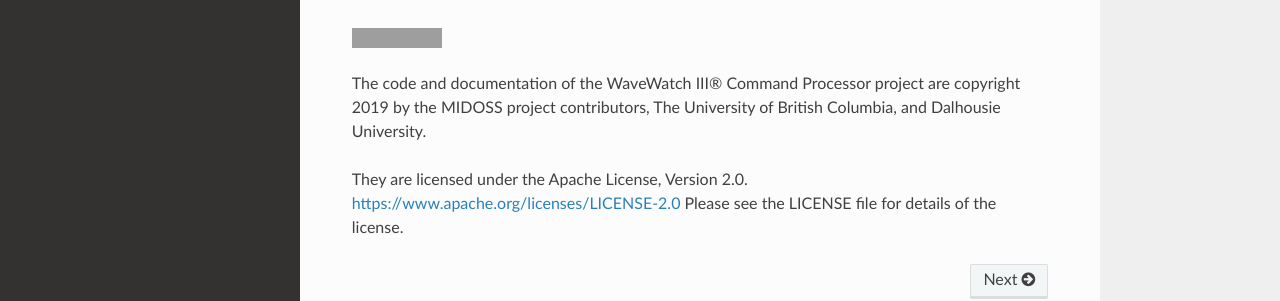
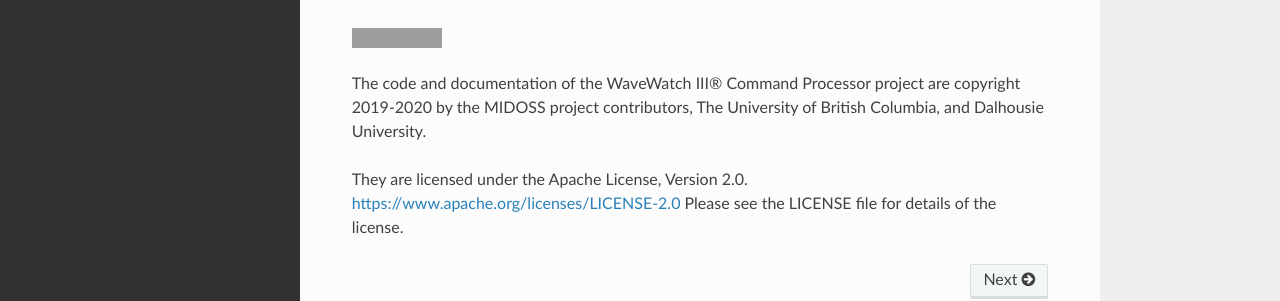
Before and after one commit to SalishSeaCast/WWatch3-Cmd, a Sphinx documentation site: the page built from docs/index.rst, in a window 1280 px wide and 900 px high, scrolled down 582 px. Shown: the part 447-748 px from the top of the window. Built offline with Sphinx 7.4.7 and the Read the Docs theme 2.0.0, drawn with Linux system fonts in a browser that asks for light colours; grey boxes are pictures that could not be loaded.

Commit message:
Update copyright year range to include 2020

```diff
--- a/README.rst
+++ b/README.rst
@@ -58,7 +58,7 @@
     :alt: Licensed under the Apache License, Version 2.0
 
 The code and documentation of the WaveWatch III® Command Processor project
-are copyright 2019 the MIDOSS project contributors, The University of British Columbia,
+are copyright 2019-2020 the MIDOSS project contributors, The University of British Columbia,
 and Dalhousie University.
 
 They are licensed under the Apache License, Version 2.0.
--- a/docs/index.rst
+++ b/docs/index.rst
@@ -1,4 +1,4 @@
-.. Copyright 2019, the MIDOSS project contributors, The University of British Columbia,
+.. Copyright 2019-2020, the MIDOSS project contributors, The University of British Columbia,
 .. and Dalhousie University.
 ..
 .. Licensed under the Apache License, Version 2.0 (the "License");
@@ -59,7 +59,7 @@
     :alt: Licensed under the Apache License, Version 2.0
 
 The code and documentation of the WaveWatch III® Command Processor project
-are copyright 2019 by the MIDOSS project contributors, The University of British Columbia,
+are copyright 2019-2020 by the MIDOSS project contributors, The University of British Columbia,
 and Dalhousie University.
 
 They are licensed under the Apache License, Version 2.0.
--- a/docs/pkg_development.rst
+++ b/docs/pkg_development.rst
@@ -1,4 +1,4 @@
-.. Copyright 2019, the MIDOSS project contributors, The University of British Columbia,
+.. Copyright 2019-2020, the MIDOSS project contributors, The University of British Columbia,
 .. and Dalhousie University.
 ..
 .. Licensed under the Apache License, Version 2.0 (the "License");
@@ -381,7 +381,7 @@
     :alt: Licensed under the Apache License, Version 2.0
 
 The code and documentation of the WaveWatch III® Command Processor project
-are copyright 2019 by the MIDOSS project contributors, The University of British Columbia,
+are copyright 2019-2020 by the MIDOSS project contributors, The University of British Columbia,
 and Dalhousie University.
 
 They are licensed under the Apache License, Version 2.0.
--- a/docs/run_description_file/index.rst
+++ b/docs/run_description_file/index.rst
@@ -1,4 +1,4 @@
-..  Copyright 2019, the MIDOSS project contributors, The University of British Columbia,
+..  Copyright 2019-2020, the MIDOSS project contributors, The University of British Columbia,
 ..  and Dalhousie University.
 ..
 ..  Licensed under the Apache License, Version 2.0 (the "License");
--- a/docs/run_description_file/yaml_file.rst
+++ b/docs/run_description_file/yaml_file.rst
@@ -1,4 +1,4 @@
-..  Copyright 2019, the MIDOSS project contributors, The University of British Columbia,
+..  Copyright 2019-2020, the MIDOSS project contributors, The University of British Columbia,
 ..  and Dalhousie University.
 ..
 ..  Licensed under the Apache License, Version 2.0 (the "License");
--- a/docs/subcommands.rst
+++ b/docs/subcommands.rst
@@ -1,4 +1,4 @@
-.. Copyright 2019, the MIDOSS project contributors, The University of British Columbia,
+.. Copyright 2019-2020, the MIDOSS project contributors, The University of British Columbia,
 .. and Dalhousie University.
 ..
 .. Licensed under the Apache License, Version 2.0 (the "License");
--- a/setup.py
+++ b/setup.py
@@ -1,4 +1,4 @@
-# Copyright 2019, the MIDOSS project contributors, The University of British Columbia,
+# Copyright 2019-2020, the MIDOSS project contributors, The University of British Columbia,
 # and Dalhousie University.
 #
 # Licensed under the Apache License, Version 2.0 (the "License");
--- a/wwatch3_cmd/__init__.py
+++ b/wwatch3_cmd/__init__.py
@@ -1,4 +1,4 @@
-# Copyright 2019, the MIDOSS project contributors, The University of British Columbia,
+# Copyright 2019-2020, the MIDOSS project contributors, The University of British Columbia,
 # and Dalhousie University.
 #
 # Licensed under the Apache License, Version 2.0 (the "License");
```
Also changed, not shown: 4 other files.
